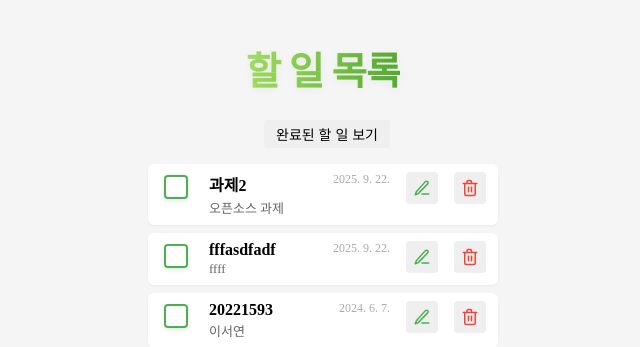
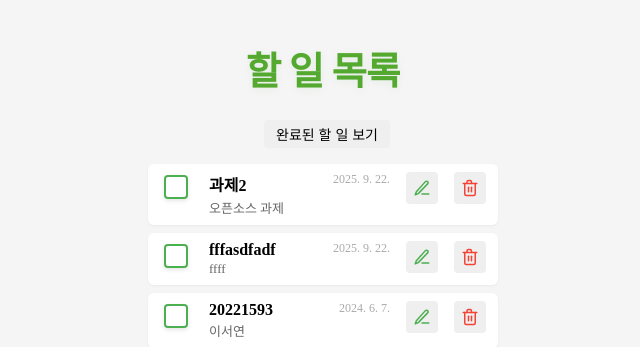
Before and after one commit to tjdus/FastApi-Todos, a FastAPI app: page / in a window 1280 px wide. Shown: the top 347 px of the page, without its empty margins (317-957 px from the left). Run offline with FastAPI, Linux system fonts and the light colour scheme.

Commit message:
title color

```diff
--- a/templates/index.html
+++ b/templates/index.html
@@ -21,7 +21,7 @@
             margin: 32px 0 24px 0;
             text-align: center;
             text-shadow: 0 2px 8px rgba(56, 142, 60, 0.08);
-            background: linear-gradient(90deg, #a8e063 0%, #56ab2f 100%);
+            background: #56ab2f;
             -webkit-background-clip: text;
             -webkit-text-fill-color: transparent;
         }
```
